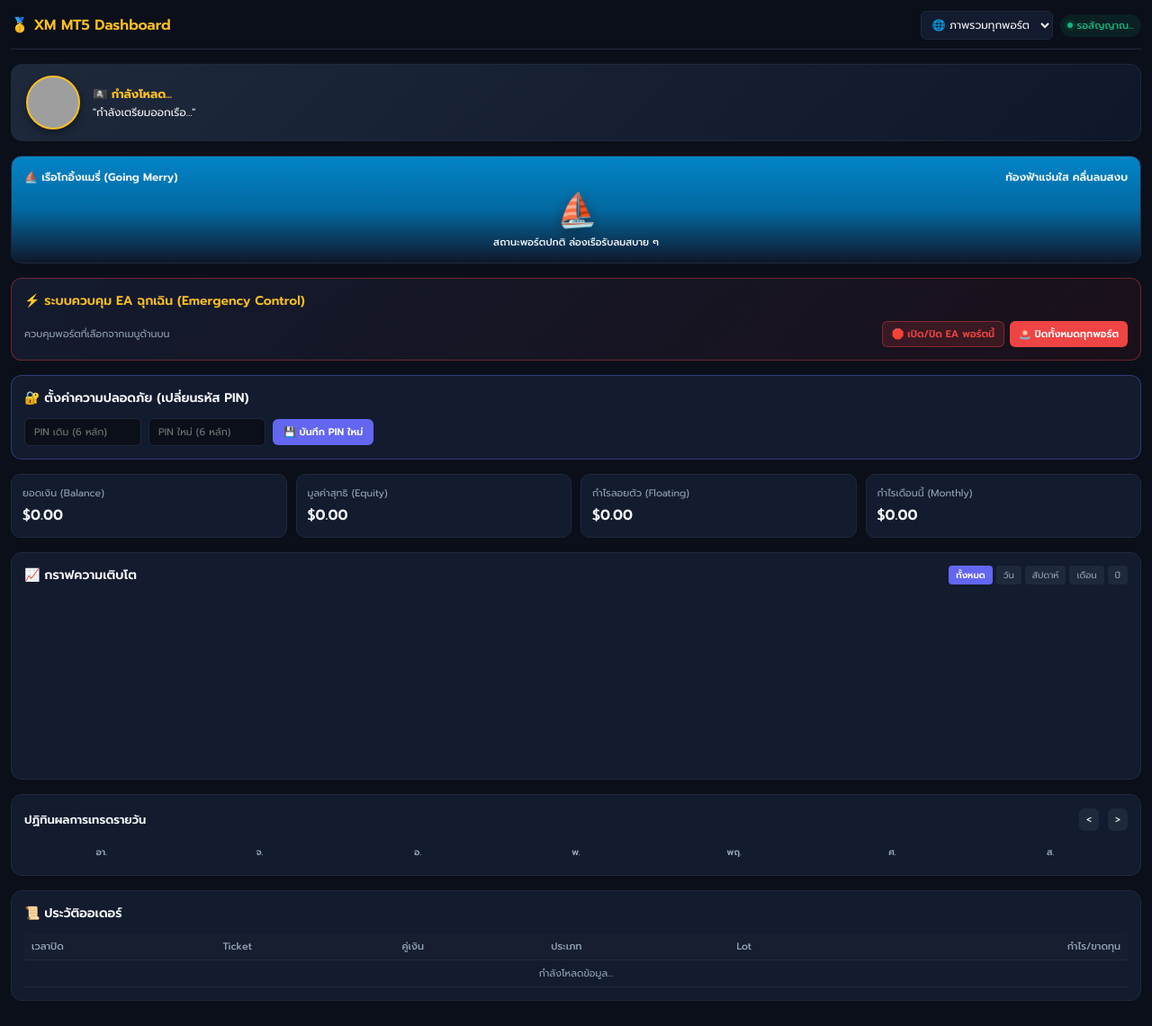
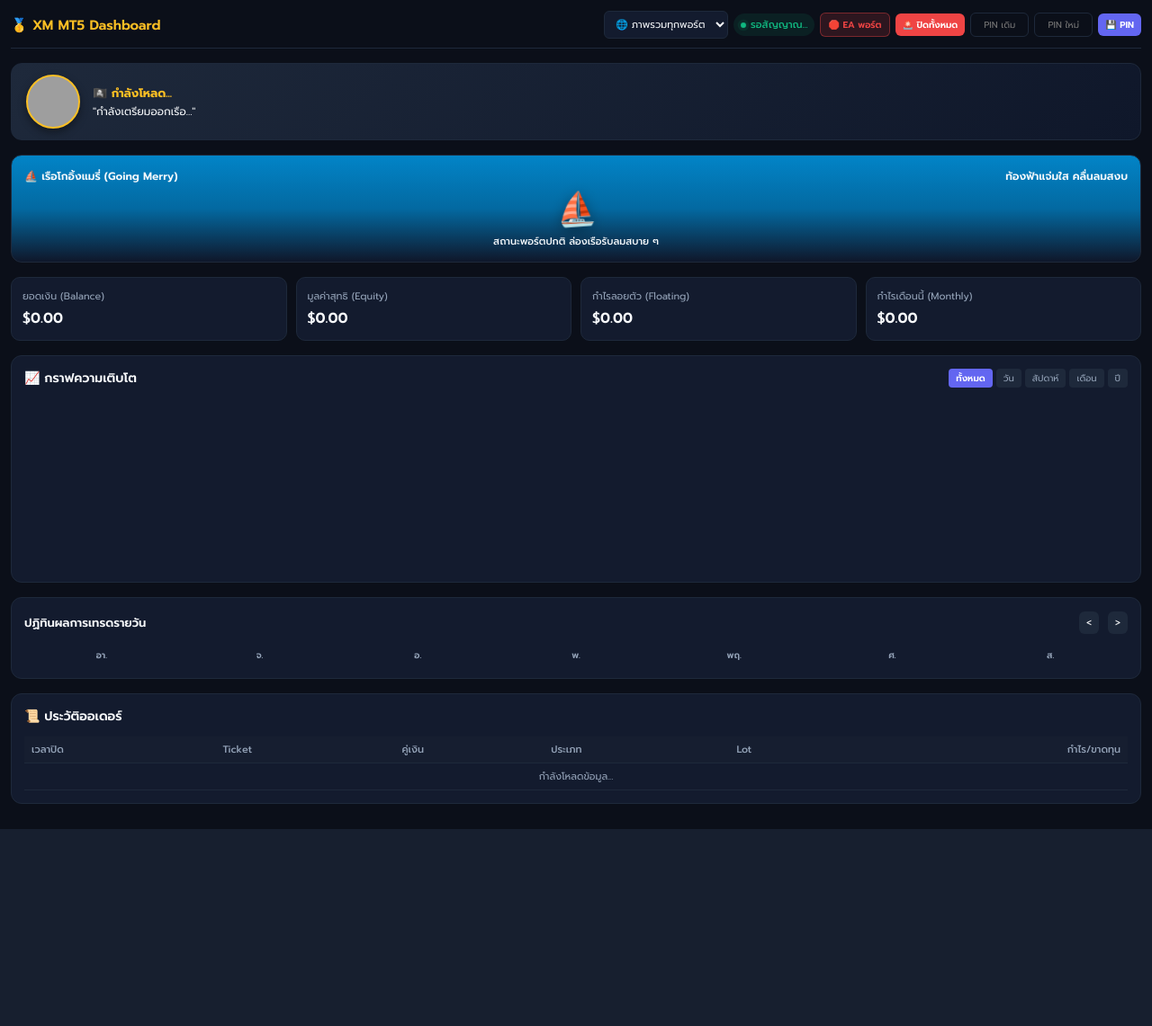
Before and after one commit to batbatzmaru-alt/mt5-gold-dashboard, a Flask app: page / in a window 1280 px wide. Shown: the whole page at 90% size. After the commit the page ends 922 px from the top, so only its background shows below. Run offline with Flask 3, Linux system fonts and the light colour scheme; a map, chart or similar area stays blank; grey boxes are pictures that could not be loaded.

Commit message:
Refactor header controls and add PIN input fields

```diff
--- a/templates/index.html
+++ b/templates/index.html
@@ -27,13 +27,17 @@
             padding-bottom: 10px; flex-wrap: wrap; gap: 10px;
         }
 
-        .logo h1 { font-size: 16px; font-weight: 600; color: #fbbf24; }
-        .header-controls { display: flex; align-items: center; gap: 8px; flex-wrap: wrap; }
+        .logo h1 { font-size: 15px; font-weight: 600; color: #fbbf24; }
+
+        /* จัดกลุ่มควบคุมมุมขวาบน */
+        .header-controls {
+            display: flex; align-items: center; gap: 6px; flex-wrap: wrap;
+        }
 
         .account-selector {
             background: var(--card-bg); color: var(--text-main);
             border: 1px solid var(--border-color); padding: 5px 8px;
-            border-radius: 6px; font-size: 12px; outline: none; cursor: pointer;
+            border-radius: 6px; font-size: 11px; outline: none; cursor: pointer;
         }
 
         .status-badge {
@@ -49,6 +53,26 @@
             0% { transform: scale(0.95); box-shadow: 0 0 0 0 rgba(16, 185, 129, 0.7); }
             70% { transform: scale(1); box-shadow: 0 0 0 4px rgba(16, 185, 129, 0); }
             100% { transform: scale(0.95); box-shadow: 0 0 0 0 rgba(16, 185, 129, 0); }
+        }
+
+        /* ปุ่มและช่องกรอก PIN ขนาดกะทัดรัดสำหรับมุมขวาบน */
+        .btn-control {
+            padding: 5px 8px; border-radius: 6px; font-size: 10px; font-weight: 600;
+            cursor: pointer; font-family: 'Prompt', sans-serif; border: none; outline: none;
+            display: inline-flex; align-items: center; gap: 3px; white-space: nowrap;
+        }
+        .btn-toggle-ea {
+            background: rgba(239, 68, 68, 0.15); color: #ef4444; border: 1px solid rgba(239, 68, 68, 0.4);
+        }
+        .btn-stop-all {
+            background: #ef4444; color: white;
+        }
+        .top-pin-input {
+            background: var(--bg-color); border: 1px solid var(--border-color); color: white;
+            padding: 5px 6px; border-radius: 6px; font-size: 10px; outline: none; width: 65px; text-align: center;
+        }
+        .btn-save-pin {
+            background: var(--primary); color: white; padding: 5px 8px;
         }
 
         /* --- Character Status Bar (CSS Sprite) --- */
@@ -209,6 +233,7 @@
         <div class="logo">
             <h1>🥇 XM MT5 Dashboard</h1>
         </div>
+        <!-- ย้ายปุ่มควบคุม EA และเปลี่ยน PIN มาจัดกลุ่มรวมกันที่มุมขวาบนตรงนี้ -->
         <div class="header-controls">
             <select id="account-select" class="account-selector" onchange="switchAccount(this.value)">
                 <option value="combined">🌐 ภาพรวมทุกพอร์ต</option>
@@ -217,6 +242,15 @@
                 <div class="pulse"></div>
                 <span id="connection-status">ออนไลน์</span>
             </div>
+
+            <!-- ปุ่มควบคุม EA ฉุกเฉิน -->
+            <button onclick="toggleEA()" class="btn-control btn-toggle-ea">🛑 EA พอร์ต</button>
+            <button onclick="emergencyStopAll()" class="btn-control btn-stop-all">🚨 ปิดทั้งหมด</button>
+
+            <!-- ช่องเปลี่ยน PIN แบบกระชับ -->
+            <input type="password" id="old-pin" class="top-pin-input" placeholder="PIN เดิม" maxlength="6" title="PIN เดิม (6 หลัก)">
+            <input type="password" id="new-pin" class="top-pin-input" placeholder="PIN ใหม่" maxlength="6" title="PIN ใหม่ (6 หลัก)">
+            <button onclick="submitChangePin()" class="btn-control btn-save-pin" title="บันทึก PIN ใหม่">💾 PIN</button>
         </div>
     </header>
 
@@ -240,40 +274,6 @@
             <div class="merry-ship-emoji" id="merry-ship-icon" style="font-size: 36px;">⛵</div>
         </div>
         <div class="weather-desc" id="merry-weather-desc">สถานะพอร์ตปกติ ล่องเรือรับลมสบาย ๆ</div>
-    </div>
-
-    <!-- แผงควบคุม EA ฉุกเฉิน -->
-    <div class="card-container" style="border-color: rgba(239, 68, 68, 0.4); background: linear-gradient(135deg, #131b2e 0%, #1a101a 100%);">
-        <div class="card-header">
-            <h2 style="color: #fbbf24;">⚡ ระบบควบคุม EA ฉุกเฉิน (Emergency Control)</h2>
-        </div>
-        <div style="display: flex; gap: 8px; flex-wrap: wrap; align-items: center; justify-content: space-between;">
-            <div style="font-size: 11px; color: var(--text-muted);">
-                ควบคุมพอร์ตที่เลือกจากเมนูด้านบน
-            </div>
-            <div style="display: flex; gap: 6px; flex-wrap: wrap;">
-                <button onclick="toggleEA()" style="background: rgba(239, 68, 68, 0.15); color: #ef4444; border: 1px solid rgba(239, 68, 68, 0.4); padding: 5px 10px; border-radius: 6px; font-size: 11px; font-weight: 600; cursor: pointer; font-family: 'Prompt', sans-serif;">
-                    🛑 เปิด/ปิด EA พอร์ตนี้
-                </button>
-                <button onclick="emergencyStopAll()" style="background: #ef4444; color: white; border: none; padding: 5px 10px; border-radius: 6px; font-size: 11px; font-weight: 600; cursor: pointer; font-family: 'Prompt', sans-serif;">
-                    🚨 ปิดทั้งหมดทุกพอร์ต
-                </button>
-            </div>
-        </div>
-    </div>
-
-    <!-- ช่องเปลี่ยนรหัส PIN -->
-    <div class="card-container" style="border-color: rgba(99, 102, 241, 0.4);">
-        <div class="card-header">
-            <h2>🔐 ตั้งค่าความปลอดภัย (เปลี่ยนรหัส PIN)</h2>
-        </div>
-        <div style="display: flex; gap: 8px; flex-wrap: wrap; align-items: center;">
-            <input type="password" id="old-pin" placeholder="PIN เดิม (6 หลัก)" maxlength="6" style="background: var(--bg-color); border: 1px solid var(--border-color); color: white; padding: 6px 10px; border-radius: 6px; font-size: 11px; outline: none; width: 130px;">
-            <input type="password" id="new-pin" placeholder="PIN ใหม่ (6 หลัก)" maxlength="6" style="background: var(--bg-color); border: 1px solid var(--border-color); color: white; padding: 6px 10px; border-radius: 6px; font-size: 11px; outline: none; width: 130px;">
-            <button onclick="submitChangePin()" style="background: var(--primary); color: white; border: none; padding: 6px 12px; border-radius: 6px; font-size: 11px; font-weight: 600; cursor: pointer; font-family: 'Prompt', sans-serif;">
-                💾 บันทึก PIN ใหม่
-            </button>
-        </div>
     </div>
 
     <div class="stats-grid">
```
